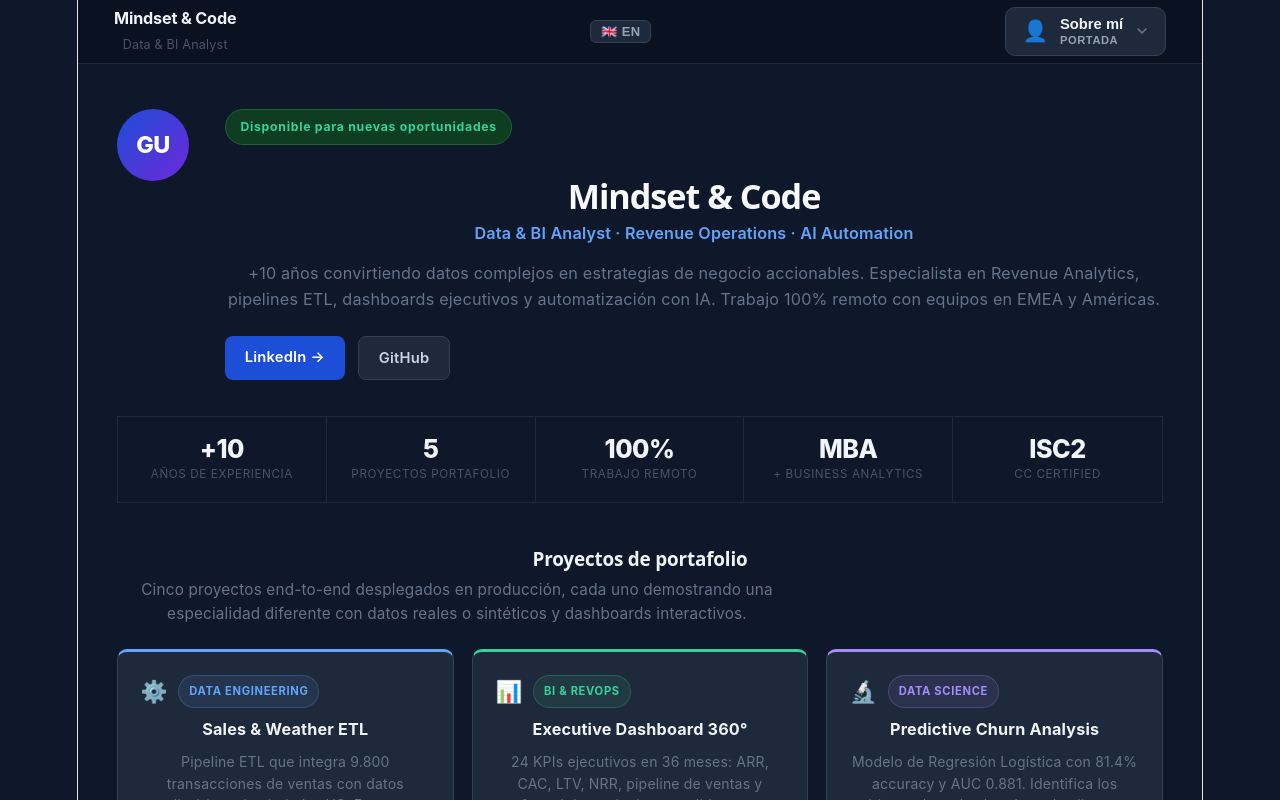
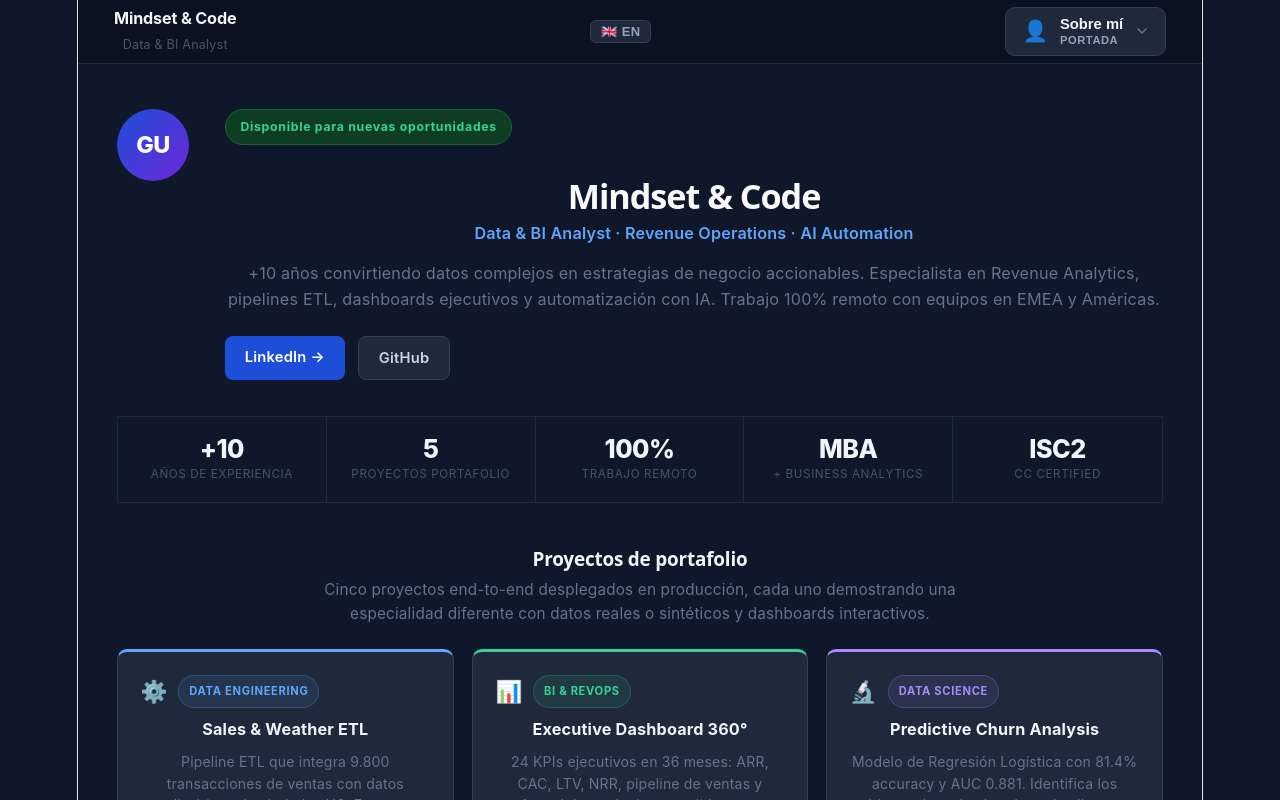
Before and after one commit to Guillermo1987/project-sales-weather-etl, a React app in the folder web/: page / in a window 1280 px wide. Shown: the top 800 px of the page. Built offline with nearby package versions, Linux system fonts and the light colour scheme; the HTML template or start-up script is replaced by a standard one.

Commit message:
fix: center projects section description text on homepage
Co-Authored-By: Claude Sonnet 4.6 <noreply@anthropic.com>

```diff
--- a/web/src/App.css
+++ b/web/src/App.css
@@ -704,6 +704,9 @@ footer a:hover,
   margin-bottom: 1.25rem;
   max-width: 680px;
   line-height: 1.6;
+  margin-left: auto;
+  margin-right: auto;
+  text-align: center;
 }
 
 /* Projects grid */
```
